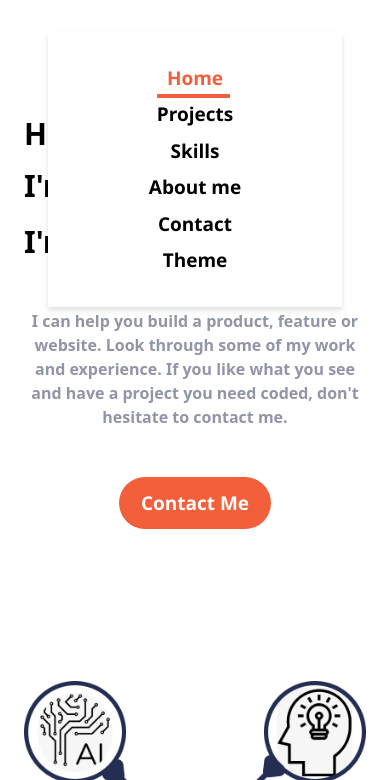
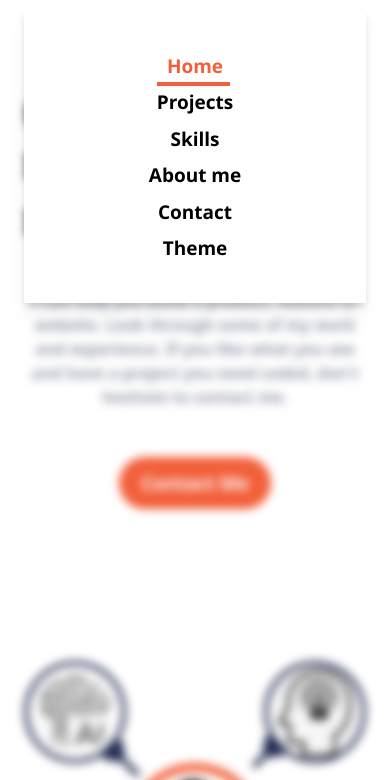
Before and after one commit to AsumVictor/me, a website: page index.html in a window 390 px wide. Both pictures are taken after a click on the button 347 px from the left and 37 px from the top of the page. Shown: the part 64-844 px from the top of the page. Drawn offline with nearby package versions, Linux system fonts and the light colour scheme.

Commit message:
blur background

```diff
--- a/index.html
+++ b/index.html
@@ -46,9 +46,9 @@
           </button>
         </div>
           <!-- Mobile Menu-->
-        <div class="md:hidden nav mt-5">
-          <div id="menu" class="nav hidden flex absolute flex-col items-center py-8 spacey-6
-          font-bold sm:w-auto bg-white left-6 right-6 drop-shadow-md">
+        <div class="md:hidden mob_nav">
+          <div id="menu" class="mob_menu hidden flex absolute flex-col items-center py-10 spacey-6
+          font-bold bg-white sm:w-auto left-6 right-6 drop-shadow-lg">
           <a href="#" class="hover:text-darkGrayishBlue home active_tap mob_btn">Home</a>
           <a href="#" class="hover:text-darkGrayishBlue mt-2 project mob_btn">Projects</a>
           <a href="#skills" class="hover:text-darkGrayishBlue mt-2 skill mob_btn">Skills</a>
--- a/input.css
+++ b/input.css
@@ -201,3 +201,7 @@ svg{
     from {stroke-dashoffset: 510;}
     to{stroke-dashoffset: var(--level)}
 }
+
+section.blur{
+  filter: blur(5px);
+}
--- a/script.js
+++ b/script.js
@@ -8,11 +8,14 @@ const contact_btns = document.querySelectorAll(".contact");
 const mob_btns = document.querySelectorAll(".mob_btn");
 const home_page = document.querySelector(".homepage");
 const project_page = document.querySelector(".projectpages");
-
+const sections = document.querySelectorAll('section');
 
 function openMenu(){
     menuToggler.classList.toggle("open")
     menu.classList.toggle("hidden")
+    sections.forEach((section)=>{
+    section.classList.toggle('blur')
+    })
 };
 
 function show_home_tab(){
```
Also changed, not shown: css/main.css.
